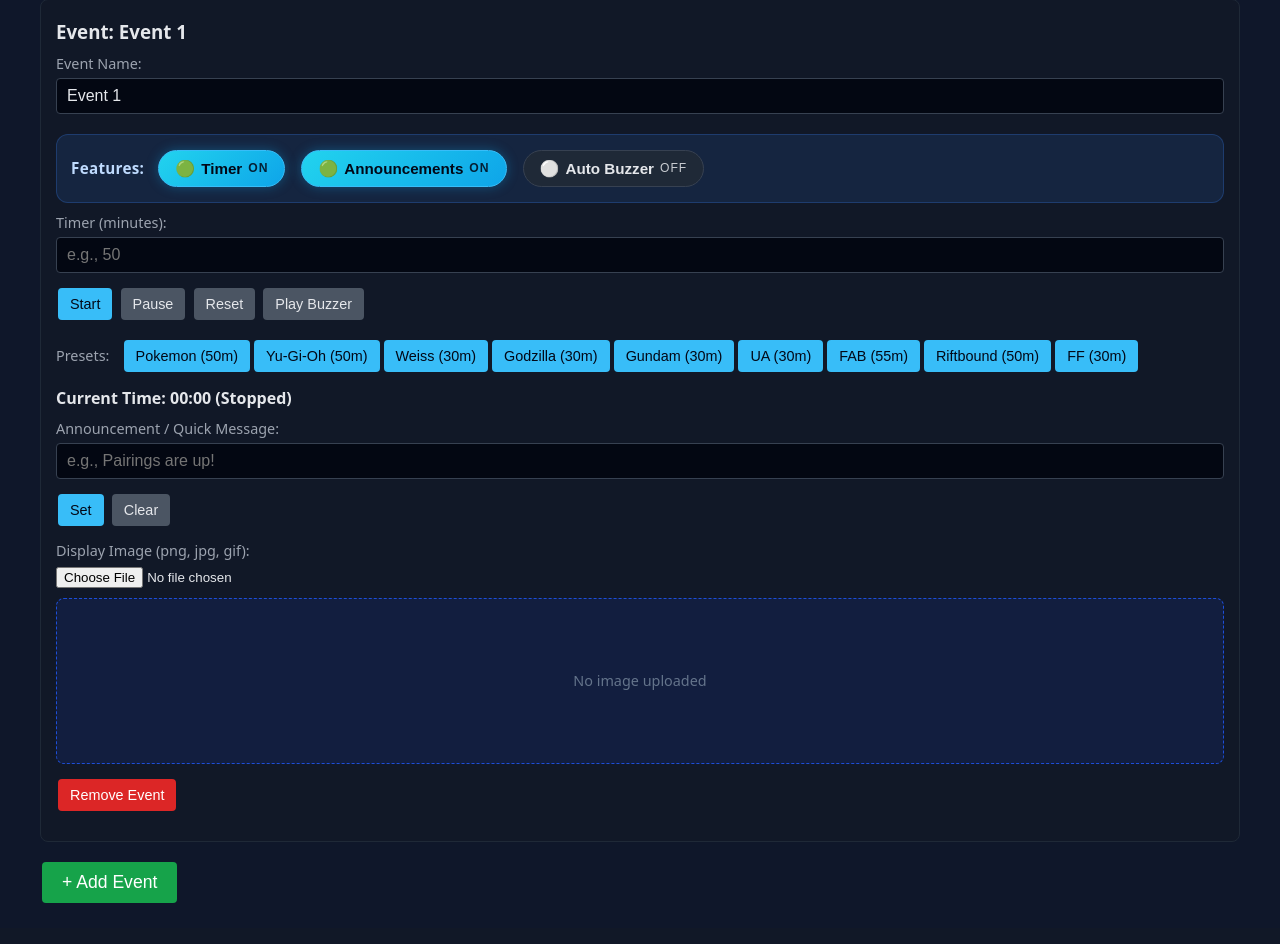
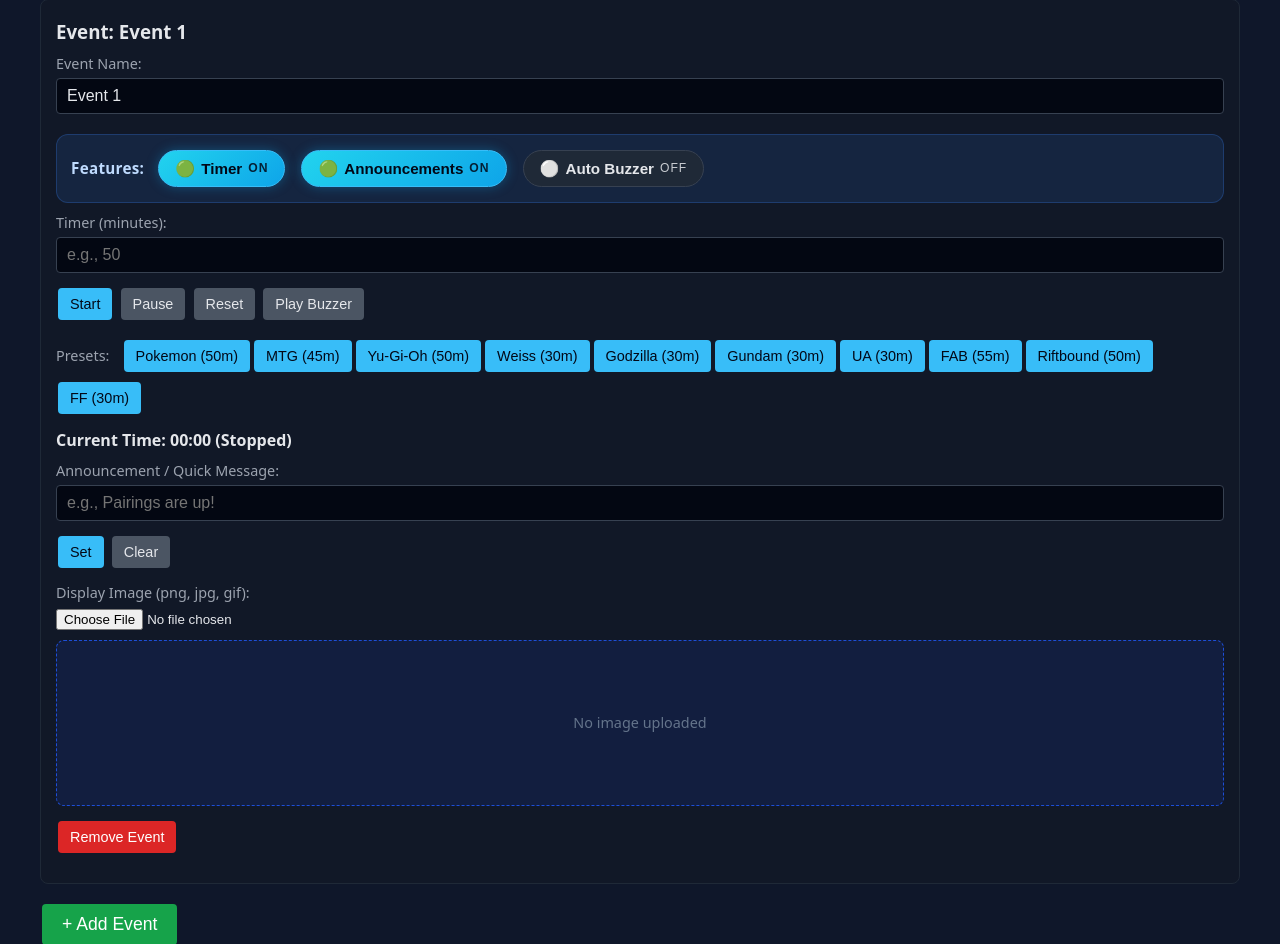
Before and after one commit to BaxterKrug/TimeTwister, a Flask app: page / in a window 1280 px wide. Shown: the part 97-1041 px from the top of the page. Before the commit the page ends 1000 px from the top, so only its background shows below. Run offline with Flask 3, Linux system fonts and the light colour scheme.

Commit message:
Changes to be committed: 	modified:   README.md 	modified:   templates/control.html

```diff
--- a/templates/control.html
+++ b/templates/control.html
@@ -126,6 +126,7 @@
 let state = { timers: {} };
 const PRESETS = [
   { label: 'Pokemon', minutes: 50 },
+  { label: 'MTG', minutes: 45 },
   { label: 'Yu-Gi-Oh', minutes: 50 },
   { label: 'Weiss', minutes: 30 },
   { label: 'Godzilla', minutes: 30 },
```
Also changed, not shown: README.md.
